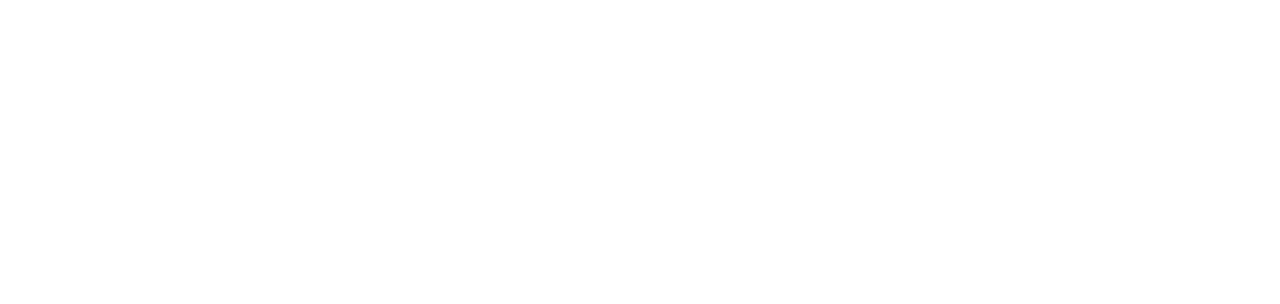
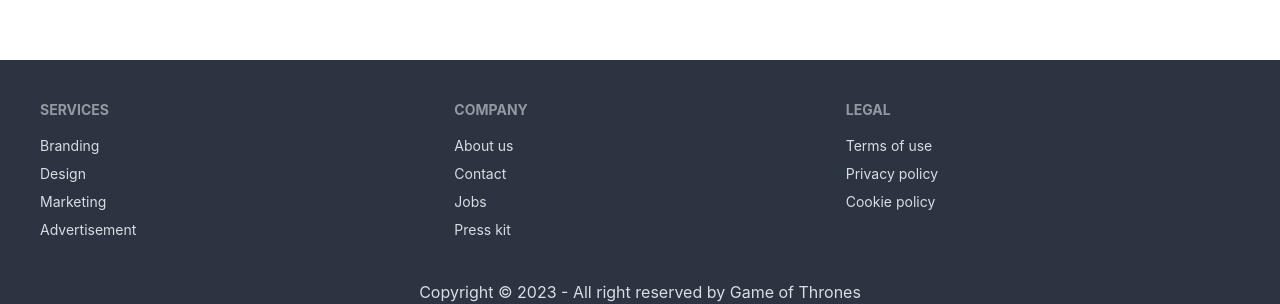
Before and after one commit to Shariful7834/TEST-GOT-SPA, a React (Vite) app: page / in a window 1280 px wide. Shown: the part 920-1224 px from the top of the page. Before the commit the page ends 800 px from the top, so only its background shows below. Built offline with nearby package versions, Linux system fonts and the light colour scheme.

Commit message:
Houses, Persons and Quotes pages has created

```diff
--- a/src/pages/Home/Home/Home.jsx
+++ b/src/pages/Home/Home/Home.jsx
@@ -1,9 +1,30 @@
+// import bg from "../../../assets/got.jpg";
+// import back from "../../../assets/back.png";
 const Home = () => {
   return (
-    <div>
+    <div style={{ height: "800px" }}>
       <h1>This is Home page</h1>
     </div>
   );
 };
 
 export default Home;
+{
+  /* <div
+      className="hero"
+      style={{ backgroundImage: `url(${bg})`, height: "600px" }}
+    >
+      <div
+        className="hero-content flex-col lg:flex-row-reverse justify-between"
+        style={{ height: "500px" }}
+      >
+        <img src={back} className="max-w-sm rounded-lg shadow-2xl" alt="" />
+        <div className="w-1/2">
+          <h1 className="text-5xl font-bold text-white">
+            Game of Thrones <br />
+          </h1>
+          <h3 className="text-3xl py-6 text-white">Long Story Short</h3>
+        </div>
+      </div>
+    </div> */
+}
--- /dev/null
+++ b/src/pages/Houses/Houses/AllHouses.jsx
@@ -0,0 +1,9 @@
+const AllHouses = () => {
+  return (
+    <div>
+      <h1 className="text-5xl">All Houses will be shown here</h1>
+    </div>
+  );
+};
+
+export default AllHouses;
--- /dev/null
+++ b/src/pages/Persons/Persons/Persons.jsx
@@ -0,0 +1,9 @@
+const Persons = () => {
+  return (
+    <div>
+      <h1 className="text-5xl">All Persons will be displayed here</h1>
+    </div>
+  );
+};
+
+export default Persons;
--- /dev/null
+++ b/src/pages/Quotes/Quotes/Quotes.jsx
@@ -0,0 +1,9 @@
+const Quotes = () => {
+  return (
+    <div>
+      <h1 className="text-5xl">All Quotes will be shown here</h1>
+    </div>
+  );
+};
+
+export default Quotes;
--- a/src/pages/shared/Footer/Footer.jsx
+++ b/src/pages/shared/Footer/Footer.jsx
@@ -1,7 +1,35 @@
+import { Link } from "react-router-dom";
+
 const Footer = () => {
   return (
-    <div>
-      <h1>This is Footer</h1>
+    <div className="mt-20 bg-neutral text-neutral-content">
+      <footer>
+        <div className="footer p-10">
+          <div>
+            <span className="footer-title">Services</span>
+            <Link className="link link-hover">Branding</Link>
+            <Link className="link link-hover">Design</Link>
+            <Link className="link link-hover">Marketing</Link>
+            <Link className="link link-hover">Advertisement</Link>
+          </div>
+          <div>
+            <span className="footer-title">Company</span>
+            <Link className="link link-hover">About us</Link>
+            <Link className="link link-hover">Contact</Link>
+            <Link className="link link-hover">Jobs</Link>
+            <Link className="link link-hover">Press kit</Link>
+          </div>
+          <div>
+            <span className="footer-title">Legal</span>
+            <Link className="link link-hover">Terms of use</Link>
+            <Link className="link link-hover">Privacy policy</Link>
+            <Link className="link link-hover">Cookie policy</Link>
+          </div>
+        </div>
+      </footer>
+      <div className="text-center">
+        <p>Copyright © 2023 - All right reserved by Game of Thrones </p>
+      </div>
     </div>
   );
 };
--- a/src/pages/shared/Navbar/Navbar.jsx
+++ b/src/pages/shared/Navbar/Navbar.jsx
@@ -5,13 +5,13 @@ const Navbar = () => {
   const menuItems = (
     <React.Fragment>
       <li className="font-semibold text-xl">
-        <Link to="/">Houses</Link>
+        <Link to="/houses">Houses</Link>
       </li>
       <li className="font-semibold text-xl">
-        <Link to="/appointment">Persons</Link>
+        <Link to="/persons">Persons</Link>
       </li>
       <li className="font-semibold text-xl">
-        <Link to="/">Quotes</Link>
+        <Link to="/quotes">Quotes</Link>
       </li>
     </React.Fragment>
   );
@@ -48,7 +48,7 @@ const Navbar = () => {
           </Link>
         </div>
         <div className="navbar-center hidden lg:flex">
-          <ul className="menu menu-horizontal p-0">{menuItems}</ul>
+          <ul className="menu menu-horizontal p-">{menuItems}</ul>
         </div>
         <label
           htmlFor="dashboard-drawer"
```
Also changed, not shown: src/assets/back.png (added), src/assets/got.jpg (added).
